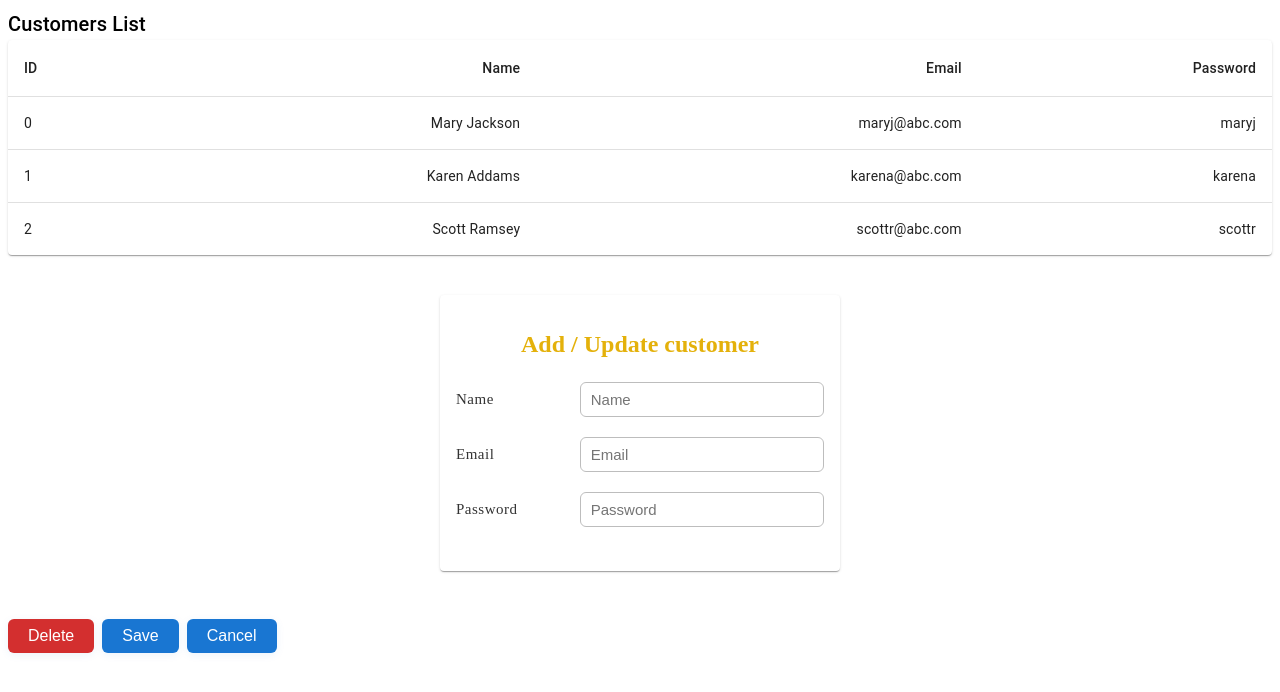
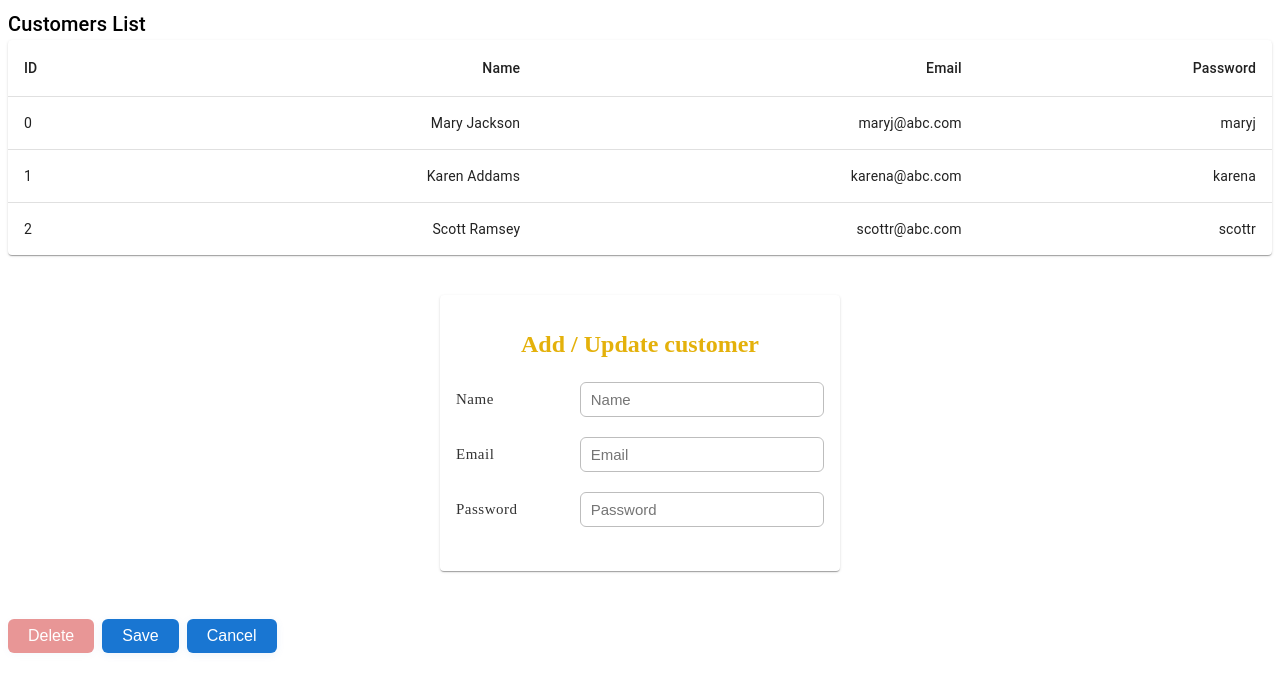
Before and after one commit to devjhwan/GoldenDuck, a React (Vite) app in the folder client/: page / in a window 1280 px wide. Shown: the top 692 px of the page. Built offline with nearby package versions, Linux system fonts and the light colour scheme.

Commit message:
add disable css to delete button
Co-Authored-By: Pilar Medina <pilarmedina2000@gmail.com>
Co-Authored-By: Omar Ninach <omar.ninach@adp.com>

```diff
--- a/client/src/App.css
+++ b/client/src/App.css
@@ -58,3 +58,9 @@
 .form-button.delete:focus {
   background-color: #b71c1c;
 }
+.form-button.delete:disabled {
+  opacity: 0.5;
+  background-color: #d32f2f;
+  color: #fff;
+  cursor: not-allowed;
+}
--- a/client/src/App.tsx
+++ b/client/src/App.tsx
@@ -1,6 +1,5 @@
 import React, { useState } from 'react'
 import './App.css'
-import React, { useState } from 'react'
 import Table from '@mui/material/Table';
 import TableBody from '@mui/material/TableBody';
 import TableCell from '@mui/material/TableCell';
@@ -13,6 +12,7 @@ import Box from '@mui/material/Box';
 import Grid from '@mui/material/Grid';
 import Card from '@mui/material/Card'
 import CardContent from '@mui/material/CardContent'
+import Button from '@mui/material/Button';
 
 let customers = [
     {
@@ -53,6 +53,7 @@ function App() {
     const updatedList = customerList.filter(c => c.id !== selectedId);
     setCustomerList(updatedList);
     setSelectedId(null);
+    console.log(`Delete customer with id ${selectedId}`)
   }
 
   return (
@@ -69,6 +70,7 @@ function App() {
               Customers List
             </Typography>
             <BasicTable
+              customerList={customerList}
               selectedId={selectedId}
               setSelectedId={setSelectedId}
             />
@@ -78,7 +80,7 @@ function App() {
           </Grid>
           <Grid size={12}>
             <button className="form-button delete" onClick={ handleDeleteAction }
-                  disabled={selectedId === null}>
+                  disabled={selectedId === null} style={selectedId === null ? { pointerEvents: 'none' } : {}}>
             Delete
           </button>
             <button className="form-button">Save</button>
@@ -91,9 +93,11 @@ function App() {
 }
 
 function BasicTable({
+  customerList,
   selectedId,
   setSelectedId,
 }: {
+  customerList: typeof customers,
   selectedId: number | null,
   setSelectedId: (id: number | null) => void
 }) {
@@ -117,7 +121,7 @@ function BasicTable({
           </TableRow>
         </TableHead>
         <TableBody>
-          {customers.map((row) => {
+          {customerList.map((row) => {
             const isSelected = selectedId === row.id;
             return (
               <TableRow
```
